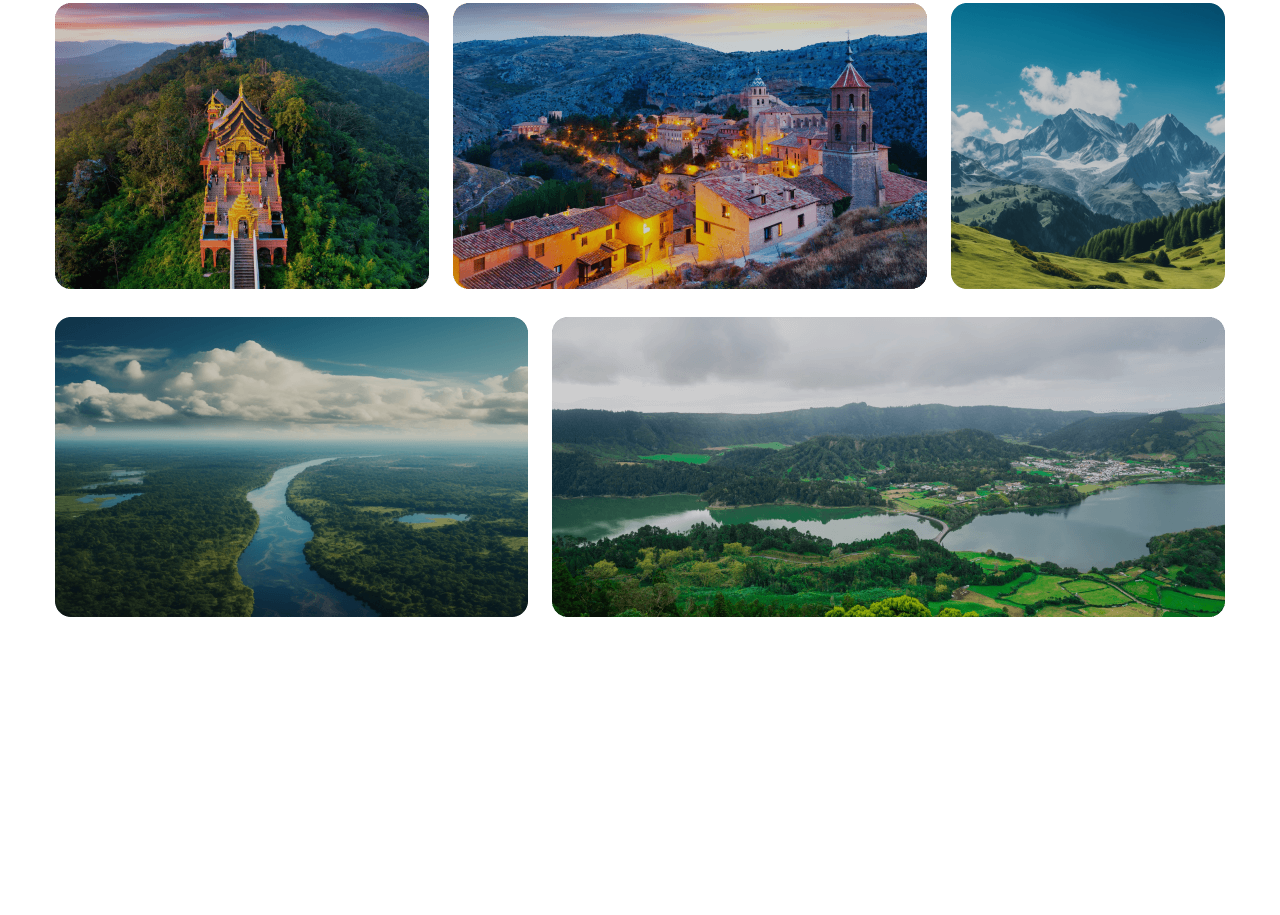
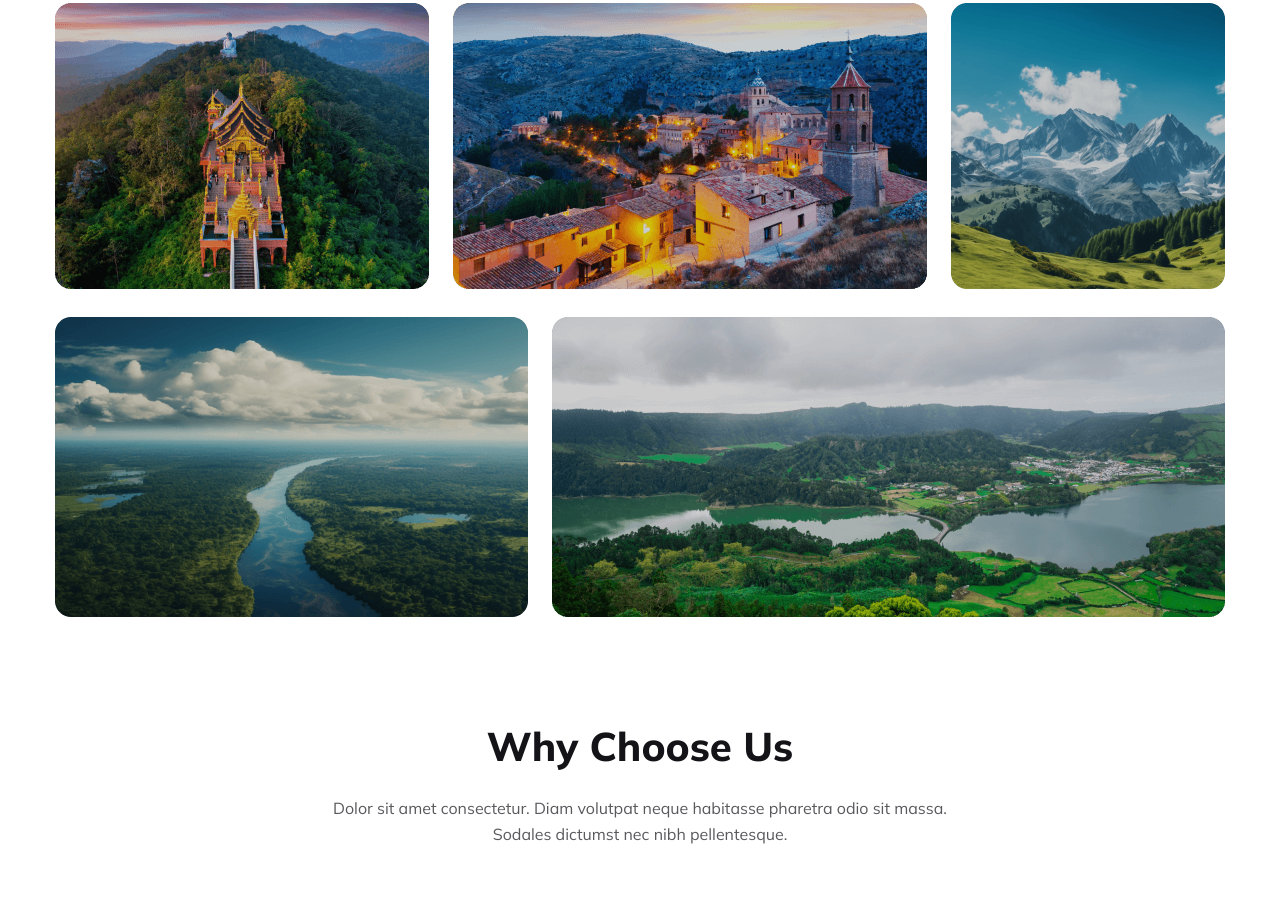
Before and after one commit to ahnaf4D/b9-assignment-2, a plain HTML site: page index.html in a window 1280 px wide. Shown: the part 1739-2654 px from the top of the page. Before the commit the page ends 2384 px from the top, so only its background shows below. Drawn offline with Linux system fonts and the light colour scheme.

Commit message:
Some new resources added

```diff
--- a/index.html
+++ b/index.html
@@ -109,6 +109,21 @@
                 </div>
             </div>
         </section>
+        <section class="why-chose-us">
+            <div class="choose-us-content">
+                <h2 class="choose-title">Why Choose Us</h2>
+                <p class="choose-description">Dolor sit amet consectetur. Diam volutpat neque habitasse pharetra odio
+                    sit massa. Sodales dictumst nec nibh pellentesque.</p>
+            </div>
+            <div class="service-container-1">
+                <div class="service">
+                    <img src="" alt="" class="service_img">
+                    <h4 class="service_title"></h4>
+                    <p class="service_description"></p>
+                </div>
+                <div class="service"></div>
+            </div>
+        </section>
     </main>
 </body>
 
--- a/styles/style.css
+++ b/styles/style.css
@@ -173,3 +173,26 @@ select {
     gap: 24px;
     margin-bottom: 24px;
 }
+
+/* Choose us section styles here */
+.why-chose-us {
+    font-family: var(--primary-font);
+    margin-top: 100px;
+}
+
+.choose-title {
+    color: #131318;
+    text-align: center;
+    font-size: 2.5rem;
+    font-weight: 800;
+}
+
+.choose-description {
+    color: rgba(19, 19, 24, 0.70);
+    text-align: center;
+    line-height: 26px;
+    max-width: 643px;
+    margin : 0 auto;
+    margin-top: 24px;
+    margin-bottom: 48px;
+}
```
Also changed, not shown: Images/icons/hotel 1.svg (added), Images/icons/map 1.svg (added), Images/icons/price-tag 1.svg (added), 1 other file.
